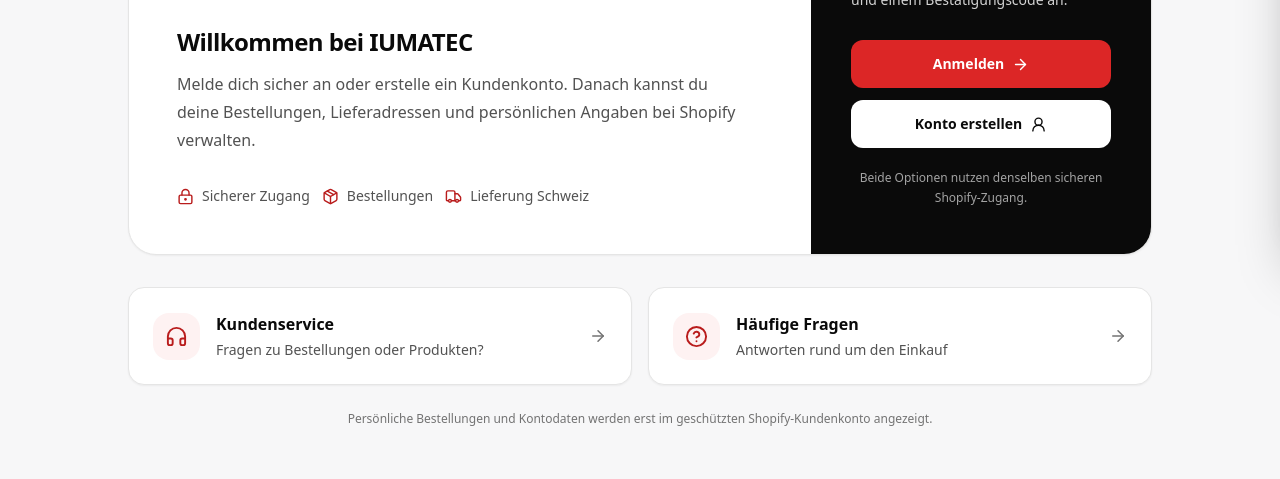
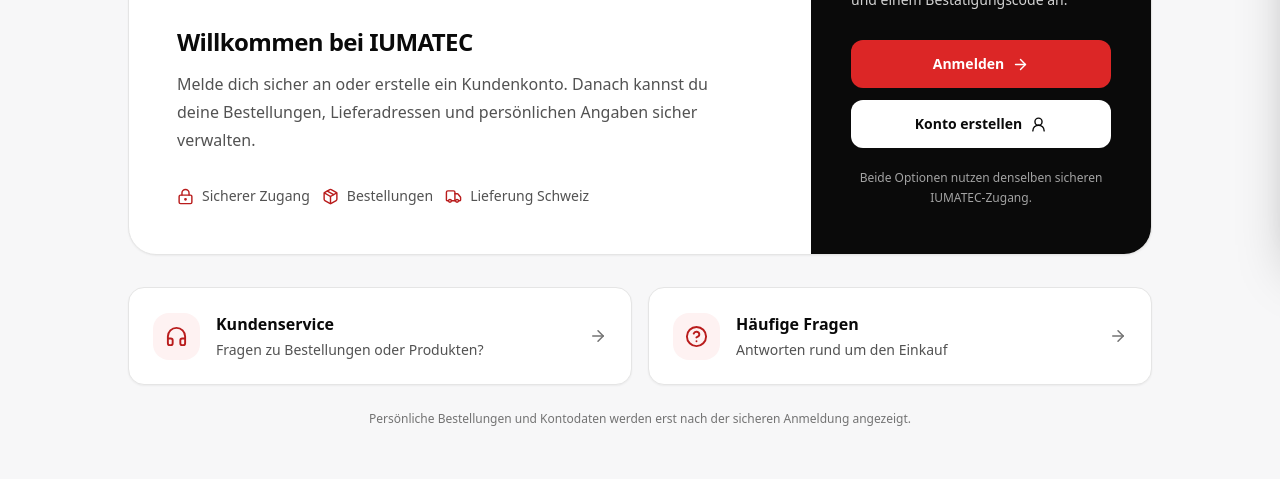
Before and after one commit to celsoneves32/iumatec-site, a Next.js app: page /konto in a window 1280 px wide. Shown: the part 543-1022 px from the top of the page. Built offline with nearby package versions, Linux system fonts and the light colour scheme; no server answers.

Commit message:
chore: IUMATEC branding in customer account

```diff
--- a/app/konto/page.tsx
+++ b/app/konto/page.tsx
@@ -55,7 +55,7 @@ function GuestKontoPage() {
             </h2>
             <p className="mt-3 max-w-xl text-base leading-7 text-neutral-600">
               Melde dich sicher an oder erstelle ein Kundenkonto. Danach kannst du deine
-              Bestellungen, Lieferadressen und persönlichen Angaben bei Shopify verwalten.
+              Bestellungen, Lieferadressen und persönlichen Angaben sicher verwalten.
             </p>
             <div className="mt-8 flex flex-wrap items-center gap-3 text-sm text-neutral-600">
               <span className="inline-flex items-center gap-2"><LockKeyhole size={17} className="text-red-700" /> Sicherer Zugang</span>
@@ -83,7 +83,7 @@ function GuestKontoPage() {
               Konto erstellen <UserRound size={17} aria-hidden="true" />
             </a>
             <p className="mt-5 text-center text-xs leading-5 text-neutral-400">
-              Beide Optionen nutzen denselben sicheren Shopify-Zugang.
+              Beide Optionen nutzen denselben sicheren IUMATEC-Zugang.
             </p>
           </div>
         </section>
@@ -102,7 +102,7 @@ function GuestKontoPage() {
         </section>
 
         <p className="mt-6 text-center text-xs leading-5 text-neutral-500">
-          Persönliche Bestellungen und Kontodaten werden erst im geschützten Shopify-Kundenkonto angezeigt.
+          Persönliche Bestellungen und Kontodaten werden erst nach der sicheren Anmeldung angezeigt.
         </p>
       </div>
     </main>
--- a/components/HeaderAccount.tsx
+++ b/components/HeaderAccount.tsx
@@ -54,14 +54,14 @@ export default function HeaderAccount() {
           <button type="button" disabled={busy} onClick={logout} className="mt-2 flex w-full items-center gap-3 border-t border-neutral-100 px-3 py-3 text-left text-sm font-semibold hover:bg-neutral-50 disabled:opacity-50"><LogOut size={18} className="text-red-700"/> Abmelden</button>
         </> : <>
           <p className="px-2 text-sm font-extrabold">Willkommen bei IUMATEC</p>
-          <p className="mt-1 px-2 text-xs leading-5 text-neutral-600">Melde dich mit deiner E-Mail-Adresse an. Shopify sendet einen Bestätigungscode.</p>
+          <p className="mt-1 px-2 text-xs leading-5 text-neutral-600">Melde dich mit deiner E-Mail-Adresse an. Du erhältst einen Bestätigungscode.</p>
           <form onSubmit={login} className="mt-4">
             <label htmlFor="iumatec-customer-login" className="block px-1 text-xs font-bold text-neutral-700">E-Mail-Adresse</label>
             <input id="iumatec-customer-login" type="email" autoComplete="email" required value={email} onChange={e => setEmail(e.target.value)} placeholder="name@beispiel.ch" className="mt-2 w-full rounded-xl border border-neutral-300 px-3 py-3 text-sm outline-none focus:border-red-600"/>
             <button type="submit" className="mt-3 flex w-full min-h-11 items-center justify-center rounded-xl bg-red-600 px-4 text-sm font-extrabold text-white hover:bg-red-700">Anmelden / Weiter</button>
           </form>
           <a href="/api/auth/shopify/login" className="mt-2 flex min-h-11 items-center justify-center rounded-xl border border-neutral-300 px-4 text-sm font-extrabold hover:bg-neutral-50">Konto erstellen</a>
-          <p className="mt-2 px-1 text-[11px] leading-4 text-neutral-500">Die sichere Bestätigung erfolgt bei Shopify.</p>
+          <p className="mt-2 px-1 text-[11px] leading-4 text-neutral-500">Die Anmeldung wird durch einen Bestätigungscode geschützt.</p>
           <div className="mt-3 border-t border-neutral-100 pt-2"><Link href="/konto" onClick={() => setOpen(false)} className="block rounded-xl px-3 py-2 text-sm font-semibold hover:bg-neutral-50">Mein Konto</Link><Link href="/kontakt" onClick={() => setOpen(false)} className="flex items-center gap-2 rounded-xl px-3 py-2 text-sm font-semibold hover:bg-neutral-50"><CircleHelp size={17}/> Hilfe & Kontakt</Link></div>
         </>}
       </div>}
--- a/components/KontoAuthenticatedGate.tsx
+++ b/components/KontoAuthenticatedGate.tsx
@@ -24,7 +24,7 @@ const sections = [
   {
     id: "orders", title: "Bestellungen & Rechnungen", description: "Einkäufe, Lieferstatus und Belege", icon: Package,
     items: [
-      { label: "Meine Bestellungen", description: "Bestellungen im sicheren Shopify-Kundenkonto ansehen", href: `${shopifyAccount}/orders` },
+      { label: "Meine Bestellungen", description: "Bestellungen in deinem sicheren Kundenkonto ansehen", href: `${shopifyAccount}/orders` },
       { label: "Lieferstatus prüfen", description: "Eine Bestellung und verfügbare Sendungsinformationen öffnen", href: `${shopifyAccount}/orders` },
       { label: "Rechnung oder Beleg anfragen", description: "Belege beim IUMATEC-Kundendienst anfordern", href: "/kontakt" },
     ],
@@ -32,9 +32,9 @@ const sections = [
   {
     id: "profile", title: "Mein Profil & Einstellungen", description: "Persönliche Daten und Lieferadressen", icon: UserRound,
     items: [
-      { label: "Persönliche Daten", description: "Profil im sicheren Shopify-Kundenkonto verwalten", href: shopifyAccount },
-      { label: "Lieferadressen", description: "Gespeicherte Adressen im Shopify-Kundenkonto verwalten", href: shopifyAccount },
-      { label: "Kontosicherheit", description: "Zugang und Kontoeinstellungen bei Shopify verwalten", href: shopifyAccount },
+      { label: "Persönliche Daten", description: "Profil in deinem sicheren Kundenkonto verwalten", href: shopifyAccount },
+      { label: "Lieferadressen", description: "Gespeicherte Lieferadressen sicher verwalten", href: shopifyAccount },
+      { label: "Kontosicherheit", description: "Zugang und Kontoeinstellungen sicher verwalten", href: shopifyAccount },
     ],
   },
   {
@@ -158,7 +158,7 @@ export default function KontoAuthenticatedGate({ guest }: { guest: ReactNode })
           <span className="flex items-center gap-3"><Truck className="text-neutral-500" size={22}/><span><strong className="block">IUMATEC Schweiz</strong><span className="block text-xs text-neutral-500">Lieferung ausschliesslich innerhalb der Schweiz</span></span></span>
           <a href="mailto:support@iumatec.ch" className="font-bold text-red-700 hover:underline">support@iumatec.ch</a>
         </div>
-        <p className="mt-5 text-center text-xs leading-5 text-neutral-500">Anmeldung und Kundenprofil werden sicher über Shopify verwaltet. Retouren und Beleganfragen bearbeitet der IUMATEC-Kundendienst.</p>
+        <p className="mt-5 text-center text-xs leading-5 text-neutral-500">Anmeldung und Kundenprofil werden sicher verwaltet. Retouren und Beleganfragen bearbeitet der IUMATEC-Kundendienst.</p>
       </div>
     </main>
   );
```
